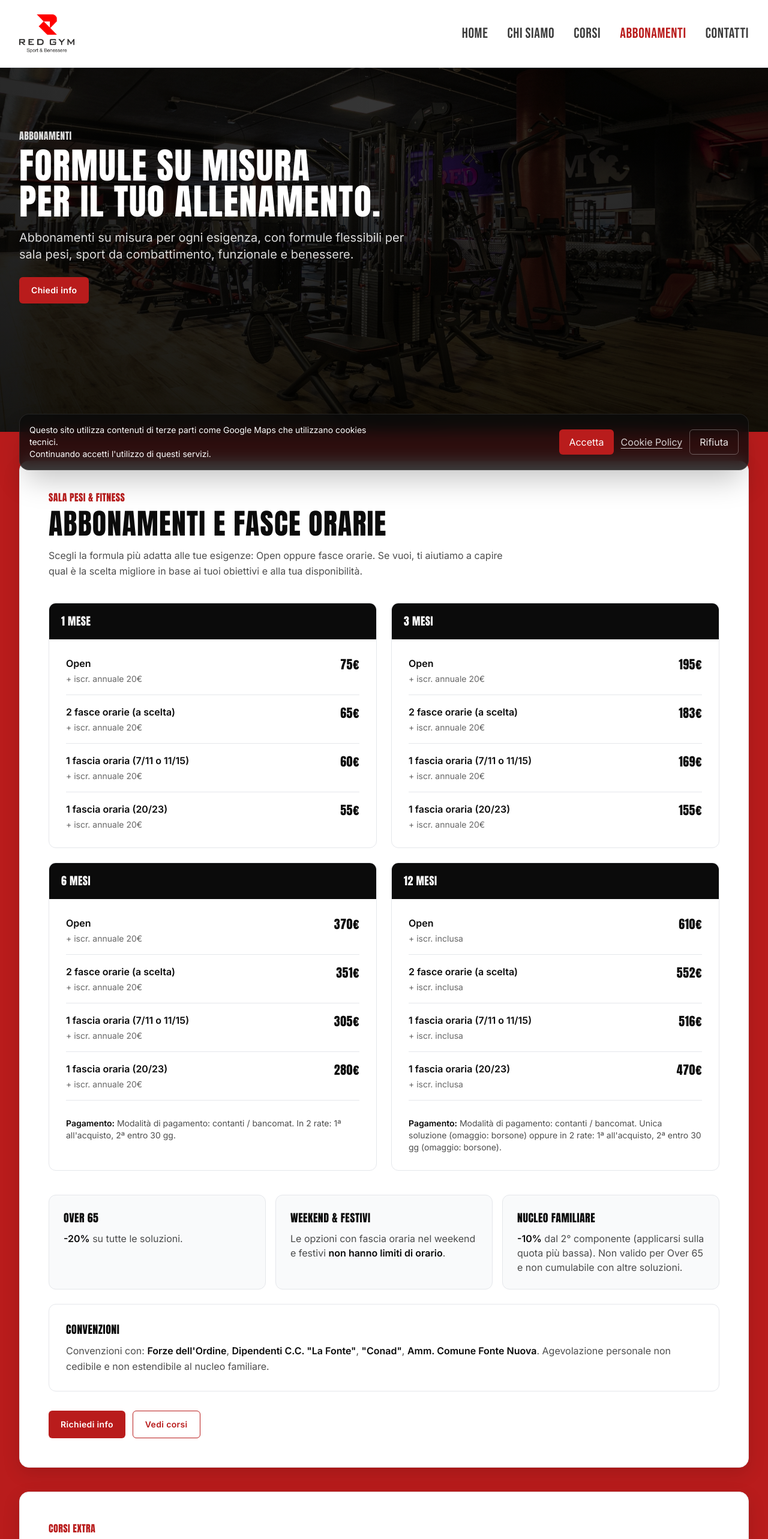
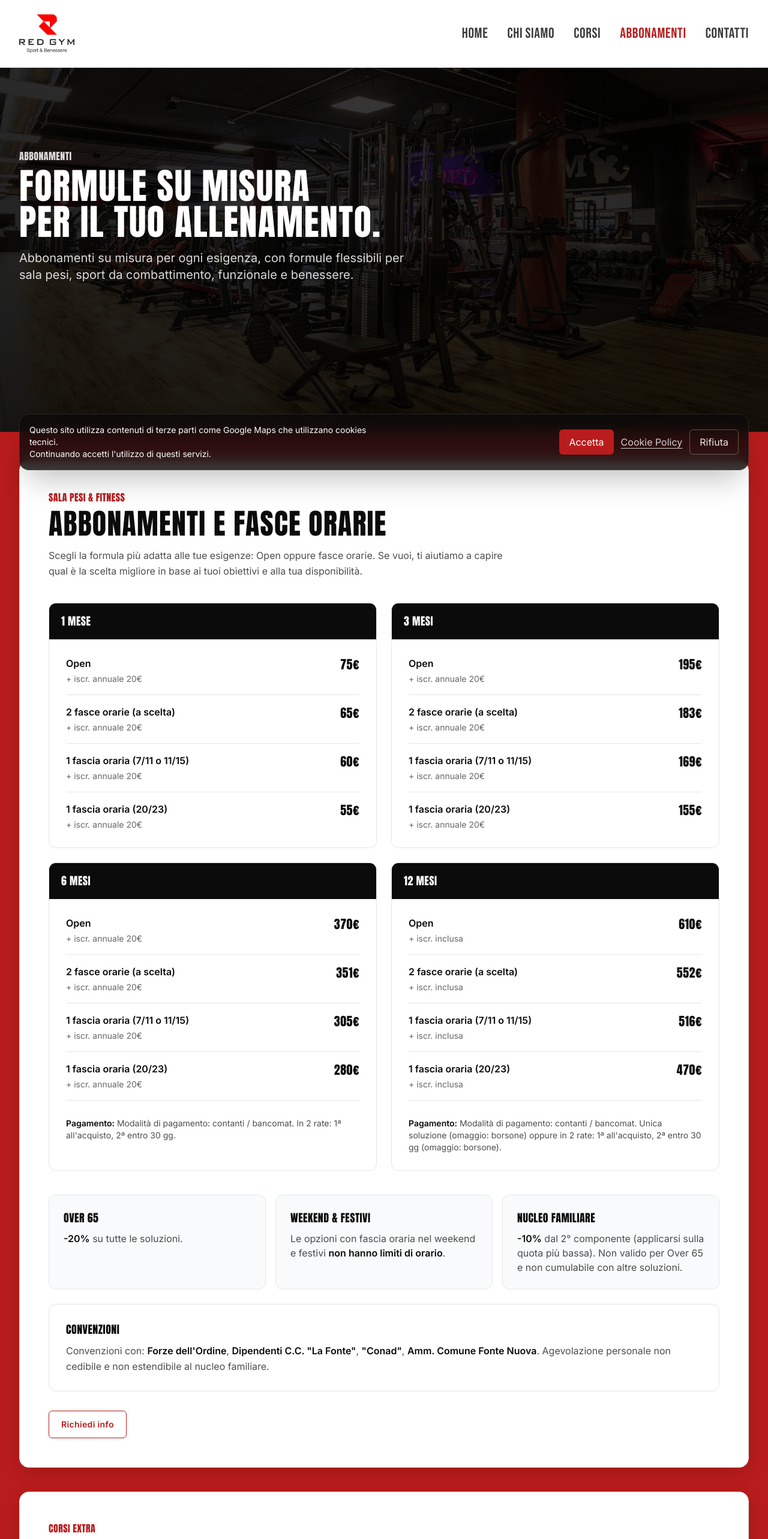
Before and after one commit to alelodato/red-gym, a Next.js app: page /pricing in a window 1280 px wide. Shown: the top 2566 px of the page at 60% size. Built offline with nearby package versions, Linux system fonts and the light colour scheme.

Commit message:
moficato struttura pagina abbonamenti

```diff
--- a/app/pricing/page.js
+++ b/app/pricing/page.js
@@ -67,10 +67,6 @@ function PhotoHeroBand({
                 {subtitle}
               </p>
             ) : null}
-
-            <div className="mt-6 flex flex-col sm:flex-row gap-3">
-              <Button href="/contact">Chiedi info</Button>
-            </div>
           </div>
         </div>
       </div>
@@ -296,10 +292,7 @@ export default function PricingPage() {
             </div>
 
             <div className="mt-8 flex flex-col sm:flex-row gap-3">
-              <Button href="/contact">Richiedi info</Button>
-              <Button href="/courses" variant="outline">
-                Vedi corsi
-              </Button>
+              <Button href="/contact" variant="outline">Richiedi info</Button>
             </div>
           </WhiteBlock>
         </section>
@@ -330,10 +323,7 @@ export default function PricingPage() {
             </div>
 
             <div className="mt-8 flex flex-col sm:flex-row gap-3">
-              <Button href="/contact">Chiedi disponibilità</Button>
-              <Button href="/courses" variant="outline">
-                Scopri le attività
-              </Button>
+              <Button href="/contact" variant="outline">Richiedi info</Button>
             </div>
           </WhiteBlock>
         </section>
```
